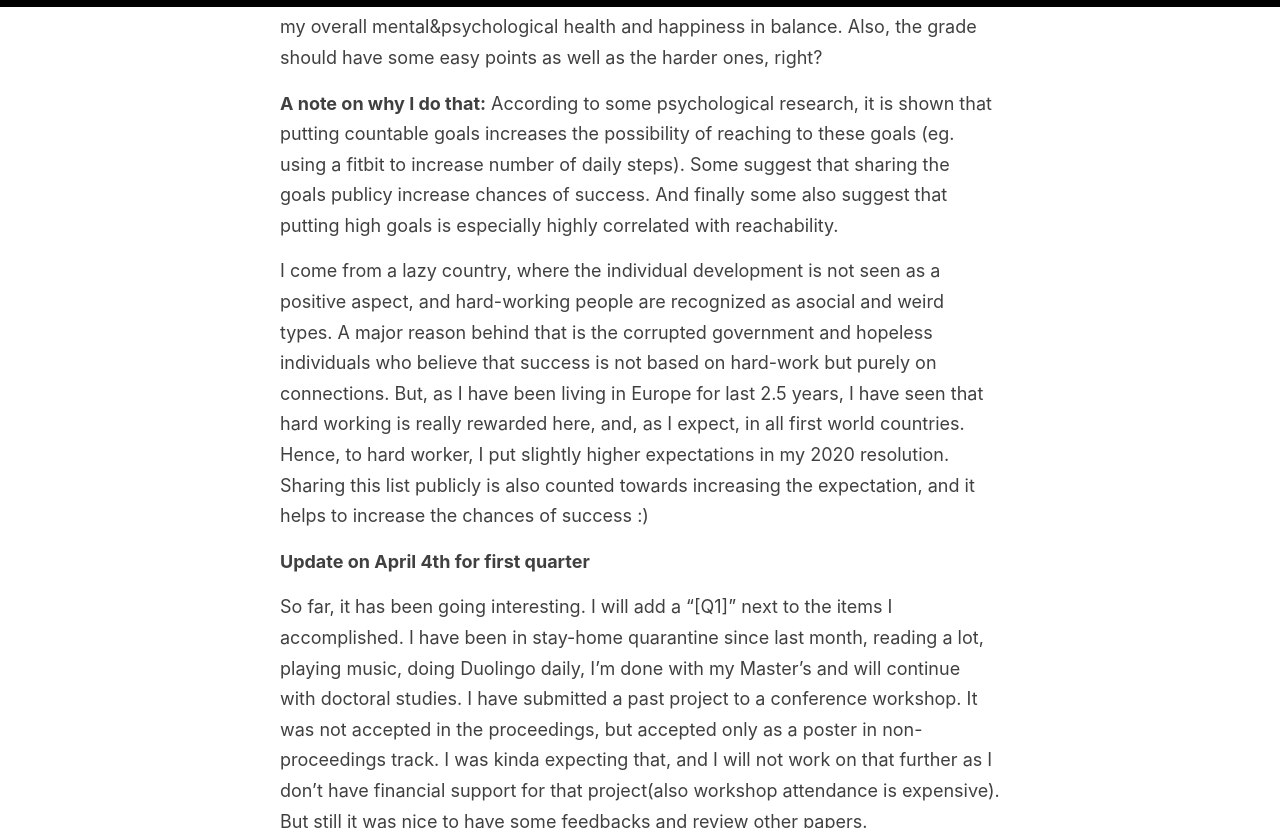
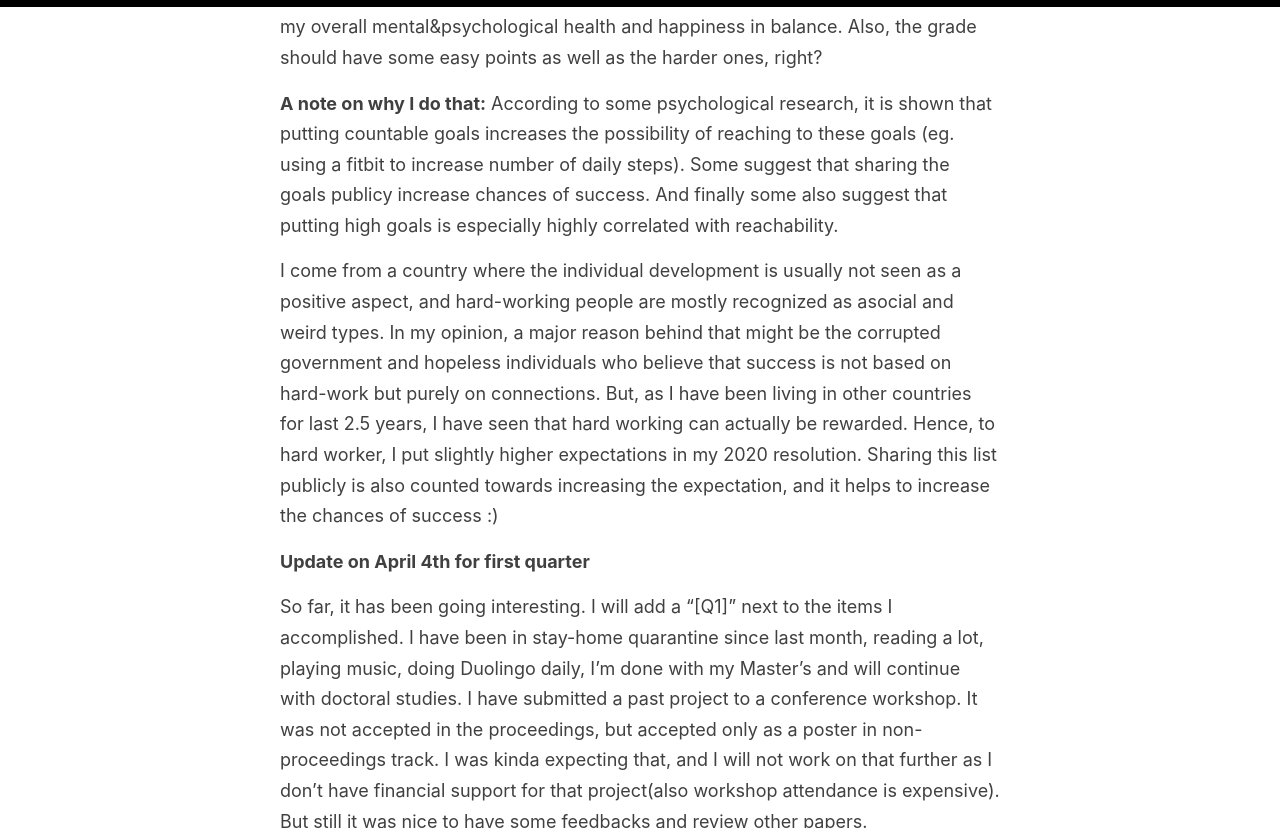
Before and after one commit to evinpinar/evinpinar.github.io, a Jekyll site: the page built from _posts/2019-12-31-newyearresolutions2020.md, in a window 1280 px wide and 900 px high, scrolled down 2298 px, cut to the strip 0-828 px from the top of the window. Built offline with Jekyll 4.4.1, drawn with Linux system fonts in a browser that asks for light colours; comment, search, counter and statistics services are not loaded.

Commit message:
edit post

```diff
--- a/_posts/2019-12-31-newyearresolutions2020.md
+++ b/_posts/2019-12-31-newyearresolutions2020.md
@@ -52,7 +52,7 @@ There are 20 items in the list! In the end of the year, I will see how many of t
 
 **A note on why I do that:** According to some psychological research, it is shown that putting countable goals increases the possibility of reaching to these goals (eg. using a fitbit to increase number of daily steps). Some suggest that sharing the goals publicy increase chances of success. And finally some also suggest that putting high goals is especially highly correlated with reachability.
 
-I come from a lazy country, where the individual development is not seen as a positive aspect, and hard-working people are recognized as asocial and weird types. A major reason behind that is the corrupted government and hopeless individuals who believe that success is not based on hard-work but purely on connections. But, as I have been living in Europe for last 2.5 years, I have seen that hard working is really rewarded here, and, as I expect, in all first world countries. Hence, to hard worker, I put slightly higher expectations in my 2020 resolution. Sharing this list publicly is also counted towards increasing the expectation, and it helps to increase the chances of success :)
+I come from a country where the individual development is usually not seen as a positive aspect, and hard-working people are mostly recognized as asocial and weird types. In my opinion, a major reason behind that might be the corrupted government and hopeless individuals who believe that success is not based on hard-work but purely on connections. But, as I have been living in other countries for last 2.5 years, I have seen that hard working can actually be rewarded. Hence, to hard worker, I put slightly higher expectations in my 2020 resolution. Sharing this list publicly is also counted towards increasing the expectation, and it helps to increase the chances of success :)
 
  **Update on April 4th for first quarter**
 
```
